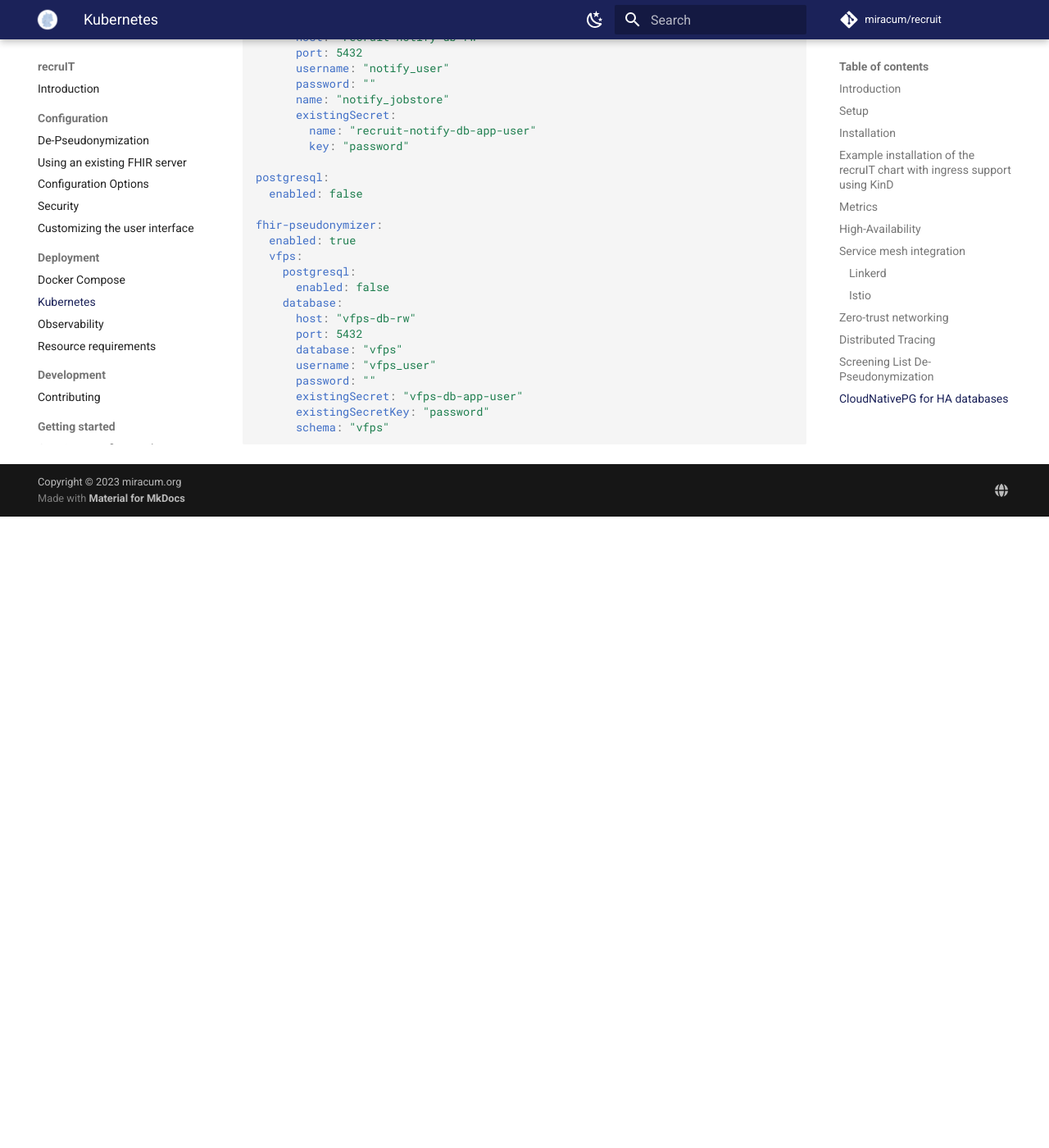
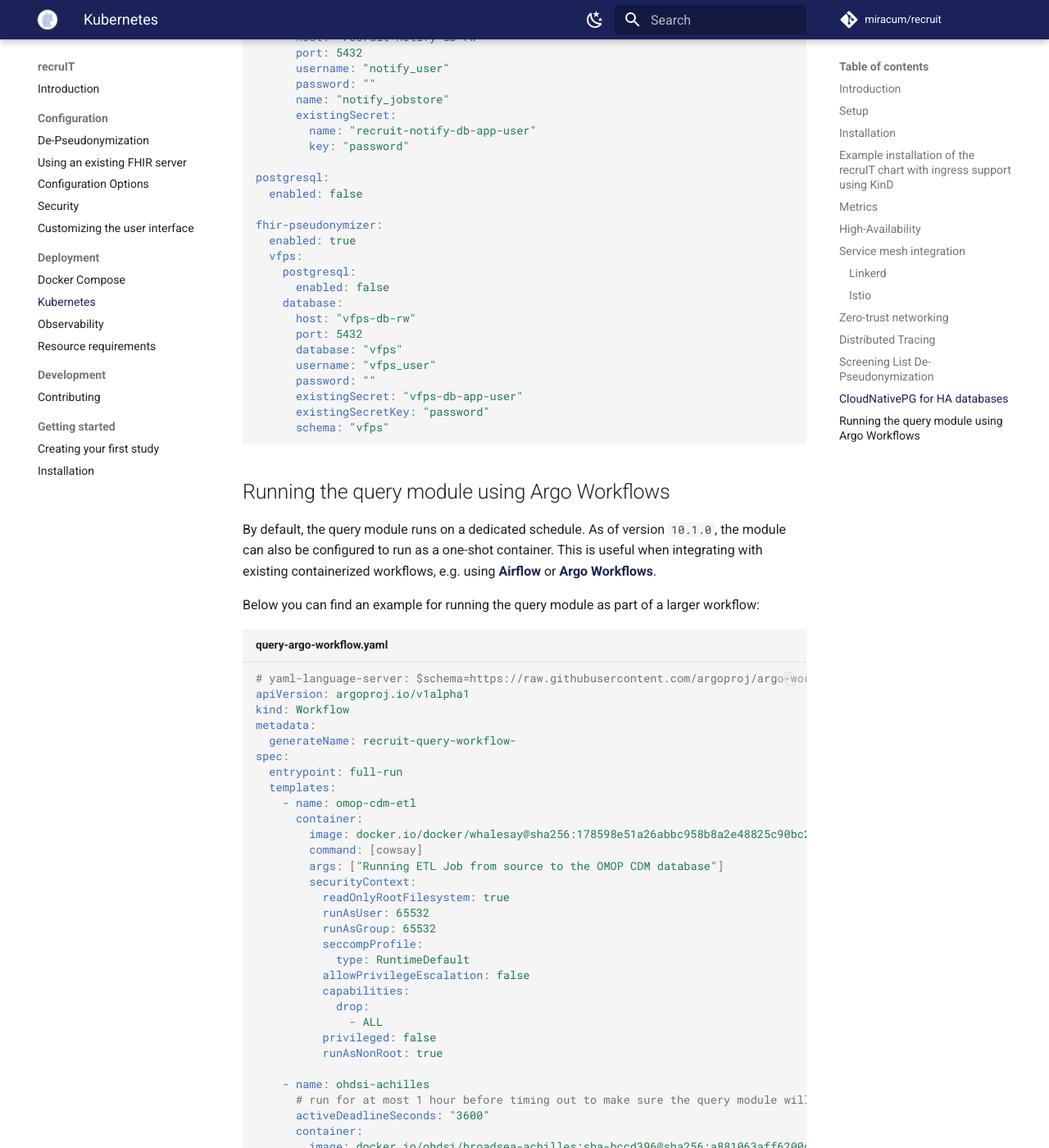
Before and after one commit to miracum/recruit, an MkDocs documentation site: the page built from docs/deployment/kubernetes.md, in a window 1280 px wide and 1400 px high, scrolled down 29774 px. Shown: the whole window at 82% size. Built offline with MkDocs 1.6.1 and Material for MkDocs 9.7.7, drawn with Linux system fonts in a browser that asks for light colours; comment, search, counter and statistics services are not loaded; before the commit the page ends 30404 px from its top, so only the background shows below that; some of the changed text lies outside the part shown.

Commit message:
docs: added sample ArgoWorkflow for running query as a one-shot

````diff
--- a/Taskfile.yaml
+++ b/Taskfile.yaml
@@ -36,7 +36,7 @@
           --create-namespace \
           -n argo-workflows \
           -f tests/chaos/argo-workflows-values.yaml \
-          --version 0.22.3
+          --version 0.22.14
 
   e2e-k8s:
     cmds:
--- /dev/null
+++ b/docs/_snippets/k8s/query-argo-workflow.yaml
@@ -0,0 +1,144 @@
+# yaml-language-server: $schema=https://raw.githubusercontent.com/argoproj/argo-workflows/v3.4.3/api/jsonschema/schema.json
+apiVersion: argoproj.io/v1alpha1
+kind: Workflow
+metadata:
+  generateName: recruit-query-workflow-
+spec:
+  entrypoint: full-run
+  templates:
+    - name: omop-cdm-etl
+      container:
+        image: docker.io/docker/whalesay@sha256:178598e51a26abbc958b8a2e48825c90bc22e641de3d31e18aaf55f3258ba93b
+        command: [cowsay]
+        args: ["Running ETL Job from source to the OMOP CDM database"]
+        securityContext:
+          readOnlyRootFilesystem: true
+          runAsUser: 65532
+          runAsGroup: 65532
+          seccompProfile:
+            type: RuntimeDefault
+          allowPrivilegeEscalation: false
+          capabilities:
+            drop:
+              - ALL
+          privileged: false
+          runAsNonRoot: true
+
+    - name: ohdsi-achilles
+      # run for at most 1 hour before timing out to make sure the query module will run eventually
+      activeDeadlineSeconds: "3600"
+      container:
+        image: docker.io/ohdsi/broadsea-achilles:sha-bccd396@sha256:a881063aff6200d0d368ec30eb633381465fb8aa15e7d7138b7d48b6256a6feb
+        env:
+          - name: ACHILLES_DB_URI
+            value: >-
+              postgresql://broadsea-atlasdb:5432/postgres?ApplicationName=recruit-ohdsi-achilles
+          - name: ACHILLES_DB_USERNAME
+            value: postgres
+          - name: ACHILLES_DB_PASSWORD
+            valueFrom:
+              secretKeyRef:
+                name: recruit-ohdsi-webapi-db-secret
+                key: postgres-password
+          - name: ACHILLES_CDM_SCHEMA
+            value: demo_cdm
+          - name: ACHILLES_VOCAB_SCHEMA
+            value: demo_cdm
+          - name: ACHILLES_RES_SCHEMA
+            value: demo_cdm_results
+          - name: ACHILLES_CDM_VERSION
+            value: "5.3"
+          - name: ACHILLES_SOURCE
+            value: EUNOMIA
+        securityContext:
+          allowPrivilegeEscalation: false
+          capabilities:
+            drop:
+              - ALL
+          privileged: false
+          runAsNonRoot: true
+          runAsUser: 10001
+          runAsGroup: 10001
+          readOnlyRootFilesystem: true
+          seccompProfile:
+            type: RuntimeDefault
+        volumeMounts:
+          - name: achilles-workspace-volume
+            mountPath: /opt/achilles/workspace
+          - name: r-tempdir-volume
+            mountPath: /tmp
+      volumes:
+        - name: achilles-workspace-volume
+          emptyDir: {}
+        - name: r-tempdir-volume
+          emptyDir: {}
+
+    - name: recruit-query
+      container:
+        image: ghcr.io/miracum/recruit/query:v10.1.0 # x-release-please-version
+        env:
+          - name: QUERY_RUN_ONCE_AND_EXIT
+            value: "true"
+          - name: QUERY_SCHEDULE_ENABLED
+            value: "false"
+          - name: QUERY_SELECTOR_MATCHLABELS
+            value: ""
+          - name: FHIR_URL
+            value: http://recruit-fhirserver:8080/fhir
+          - name: OMOP_JDBCURL
+            value: >-
+              jdbc:postgresql://broadsea-atlasdb:5432/postgres?ApplicationName=recruit-query
+          - name: OMOP_USERNAME
+            value: postgres
+          - name: OMOP_PASSWORD
+            valueFrom:
+              secretKeyRef:
+                name: recruit-ohdsi-webapi-db-secret
+                key: postgres-password
+          - name: OMOP_CDMSCHEMA
+            value: demo_cdm
+          - name: OMOP_RESULTSSCHEMA
+            value: demo_cdm_results
+          - name: QUERY_WEBAPI_BASE_URL
+            value: http://recruit-ohdsi-webapi:8080/WebAPI
+          - name: ATLAS_DATASOURCE
+            value: EUNOMIA
+          - name: MANAGEMENT_ENDPOINT_HEALTH_PROBES_ADD_ADDITIONAL_PATHS
+            value: "true"
+          - name: MANAGEMENT_SERVER_PORT
+            value: "8081"
+          - name: CAMEL_HEALTH_ENABLED
+            value: "false"
+          - name: QUERY_WEBAPI_COHORT_CACHE_SCHEMA
+            value: webapi
+        securityContext:
+          privileged: false
+          capabilities:
+            drop:
+              - ALL
+          runAsNonRoot: true
+          runAsUser: 65532
+          runAsGroup: 65532
+          readOnlyRootFilesystem: true
+          allowPrivilegeEscalation: false
+          seccompProfile:
+            type: RuntimeDefault
+        volumeMounts:
+          - name: tmp-volume
+            mountPath: /tmp
+      volumes:
+        - name: tmp-volume
+          emptyDir: {}
+
+    - name: full-run
+      dag:
+        tasks:
+          - name: run-omop-cdm-etl
+            template: omop-cdm-etl
+          - name: run-ohdsi-achilles
+            depends: run-omop-cdm-etl
+            template: ohdsi-achilles
+          - name: run-recruit-query
+            # doesn't really matter whether the achilles job failed or succeeded
+            depends: "run-omop-cdm-etl && (run-ohdsi-achilles.Succeeded || run-ohdsi-achilles.Failed)"
+            template: recruit-query
--- a/docs/deployment/kubernetes.md
+++ b/docs/deployment/kubernetes.md
@@ -5,7 +5,7 @@
 A Helm chart for deploying recruIT on a Kubernetes cluster is available in the main
 [repository's OCI registry](https://github.com/miracum/recruit/pkgs/container/recruit%2Fcharts%2Frecruit)
 and in the [MIRACUM charts](https://github.com/miracum/charts) repository. The chart can be used to deploy the application
- as well as all dependencies required for it to run ([OHDSI WebAPI](https://github.com/OHDSI/WebAPI),
+as well as all dependencies required for it to run ([OHDSI WebAPI](https://github.com/OHDSI/WebAPI),
 [OHDSI Atlas](https://github.com/OHDSI/Atlas), [HAPI FHIR server](https://github.com/hapifhir/hapi-fhir-jpaserver-starter)).
 The chart also includes [MailHog](https://github.com/mailhog/MailHog), a mock mail server for testing email notifications.
 
@@ -416,3 +416,38 @@
 ```yaml title="values-kind-recruit-with-cnpg.yaml"
 --8<-- "_snippets/k8s/values-kind-recruit-with-cnpg.yaml"
 ```
+
+## Running the query module using Argo Workflows
+
+By default, the query module runs on a dedicated schedule. As of version `10.1.0`,
+the module can also be configured to run as a one-shot container. This is useful
+when integrating with existing containerized workflows, e.g. using
+[Airflow](https://airflow.apache.org/docs/apache-airflow/stable/administration-and-deployment/kubernetes.html)
+or [Argo Workflows](https://argoproj.github.io/argo-workflows/).
+
+Below you can find an example for running the query module as part of a larger workflow:
+
+```yaml title="query-argo-workflow.yaml"
+--8<-- "_snippets/k8s/query-argo-workflow.yaml"
+```
+
+You can run this workflow against the integration test setup of the recruIT Helm chart:
+
+```sh
+kubectl create namespace recruit
+
+helm repo add argo https://argoproj.github.io/argo-helm
+helm upgrade --install \
+  --create-namespace \
+  --namespace=argo-workflows \
+  -f tests/chaos/argo-workflows-values.yaml \
+  argo-workflows argo/argo-workflows
+
+helm upgrade --install \
+  --namespace=recruit \
+  -f charts/recruit/values-integrationtest.yaml \
+  --set query.enabled=false \
+  recruit charts/recruit/
+
+argo submit -n recruit --wait --log docs/_snippets/k8s/query-argo-workflow.yaml
+```
````
Also changed, not shown: docs/configuration/options.md (+21 -21 lines), 1 other file.
